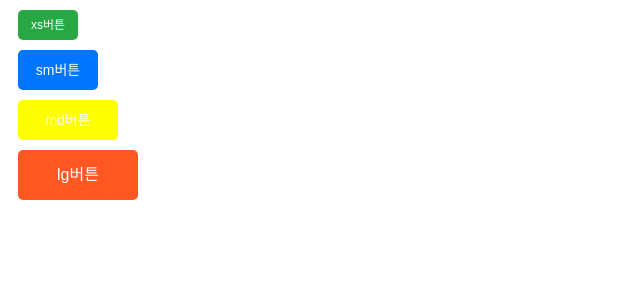
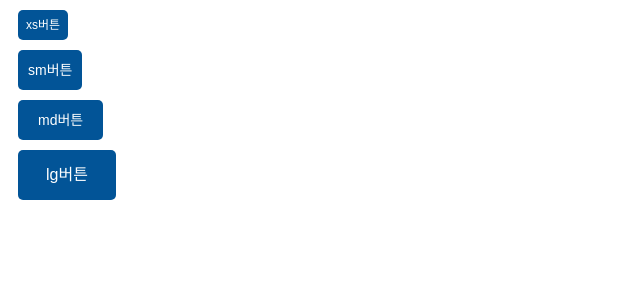
Before and after one commit to Hyeyeon-Ko/pur-ui2, a Next.js app: page /main in a window 1280 px wide. Shown: the top 300 px of the page, without its empty margins (0-640 px from the left). Built offline with nearby package versions, Linux system fonts and the light colour scheme.

Commit message:
Feat: 아톰 ui 컴포넌트

```diff
--- a/app/globals.css
+++ b/app/globals.css
@@ -1,8 +1,6 @@
 :root {
   /* sm Button */
-  --sm-width: 80px;
   --sm-height: 40px;
-  --sm-backgroundColor: #0075ff;
   --sm-color: #ffffff;
   --sm-borderRadius: 5px;
   --sm-border: none;
@@ -17,9 +15,7 @@
   --sm-padding: 10px;
 
   /* Es Button */
-  --xs-width: 60px;
   --xs-height: 30px;
-  --xs-backgroundColor: #28a745;
   --xs-color: #ffffff;
   --xs-borderRadius: 5px;
   --xs-border: none;
@@ -34,9 +30,7 @@
   --xs-padding: 8px;
 
   /* Lg Button */
-  --md-width: 100px;
   --md-height: 40px;
-  --md-backgroundColor: yellow;
   --md-color: #ffffff;
   --md-borderRadius: 5px;
   --md-border: none;
@@ -48,12 +42,10 @@
   --md-fontSize: 14px;
   --md-margin: 5px;
   --md-justifyContent: center;
-  --md-padding: 10px;
+  --md-padding: 20px;
 
   /* Lg Button */
-  --lg-width: 120px;
   --lg-height: 50px;
-  --lg-backgroundColor: #ff5722;
   --lg-color: #ffffff;
   --lg-borderRadius: 5px;
   --lg-border: none;
@@ -65,5 +57,5 @@
   --lg-fontSize: 16px;
   --lg-margin: 5px;
   --lg-justifyContent: center;
-  --lg-padding: 12px;
+  --lg-padding: 20px 28px;
 }
--- a/app/main/page.tsx
+++ b/app/main/page.tsx
@@ -1,6 +1,7 @@
 "use client";
 
-import Button from "@/components/ui/Button";
+import Button from "@/components/ui/button/Button";
+import Input from "@/components/ui/input/Input";
 import React from "react";
 
 const MainPage = () => {
@@ -14,23 +15,27 @@ const MainPage = () => {
         mode="xs"
         content="xs버튼"
         customStyle={{ margin: "10px" }}
+        color="Blue_B_Default"
         onClick={handleClick}
       />
       <Button
         mode="sm"
         content="sm버튼"
         customStyle={{ margin: "10px" }}
+        color="Blue_B_Default"
         onClick={handleClick}
       />
       <Button
         mode="md"
         content="md버튼"
         customStyle={{ margin: "10px" }}
+        color="Blue_B_Default"
         onClick={handleClick}
       />
       <Button
         mode="lg"
         content="lg버튼"
+        color="Blue_B_Default"
         customStyle={{ margin: "10px" }}
         onClick={handleClick}
       />
--- a/components/ui/Button.tsx
+++ /dev/null
@@ -1,29 +0,0 @@
-import React, { CSSProperties } from "react";
-import styles from "./Button.module.css";
-
-export type ButtonMode = "sm" | "xs" | "lg" | "md" | undefined;
-
-interface ButtonProps {
-    mode?: ButtonMode;
-    customStyle?: CSSProperties;
-    content?: string;
-    onClick?: () => void;
-  }
-
-  const Button: React.FC<ButtonProps> = ({
-    mode = "md",
-    customStyle,
-    content,
-    onClick,
-  }) => {
-    const modeClass = styles[mode];
-
-    return (
-      <button className={`${styles.button} ${modeClass}`} style={customStyle} onClick={onClick}>
-        {content}
-      </button>
-
-    );
-  };
-
-  export default Button;
--- /dev/null
+++ b/components/ui/button/Button.tsx
@@ -0,0 +1,39 @@
+import React, { CSSProperties } from "react";
+import styles from "./Button.module.css";
+import colors from "@/app/styles/colors";
+
+export type ButtonMode = "sm" | "xs" | "lg" | "md" | undefined;
+
+interface ButtonProps {
+  mode?: ButtonMode;
+  color?: keyof typeof colors;
+  customStyle?: CSSProperties;
+  content?: string;
+  onClick?: () => void;
+}
+
+const Button: React.FC<ButtonProps> = ({
+  mode = "md",
+  color,
+  customStyle,
+  content,
+  onClick,
+}) => {
+  const modeClass = styles[mode];
+  const backgroundColor = color ? colors[color] : "initial";
+
+  return (
+    <button
+      className={`${styles.button} ${modeClass}`}
+      style={{
+        ...customStyle,
+        backgroundColor,
+      }}
+      onClick={onClick}
+    >
+      {content}
+    </button>
+  );
+};
+
+export default Button;
--- a/components/ui/button.module.css
+++ b/components/ui/button/button.module.css
@@ -4,9 +4,10 @@
 }
 
 .button:hover {
-  background-color: #fff;
-  border: 1px solid transparent;
-  color: #1428a0;
+  background-color: #ecf8fd !important;
+  border: 1px solid #025497;
+  color: #025497;
+  transition: all 0.1s ease;
 }
 
 .sm {
--- /dev/null
+++ b/components/ui/input/Input.tsx
@@ -0,0 +1,36 @@
+import React, { CSSProperties } from "react";
+import styles from "./Input.module.css";
+import colors from "@/app/styles/colors";
+
+export type InputMode = "sm" | "xs" | "lg" | "md" | undefined;
+
+interface InputProps {
+  mode?: InputMode;
+  color?: keyof typeof colors;
+  customStyle?: CSSProperties;
+  placeholder?: string;
+  onClick?: () => void;
+}
+
+const Input: React.FC<InputProps> = ({
+  mode = "md",
+  color,
+  customStyle,
+  placeholder,
+}) => {
+  const modeClass = styles[mode];
+  const borderColor = color ? colors[color] : "initial";
+
+  return (
+    <input
+      className={`${styles.input} ${modeClass}`}
+      style={{
+        ...customStyle,
+        borderColor,
+      }}
+      placeholder={placeholder}
+    />
+  );
+};
+
+export default Input;
--- /dev/null
+++ b/components/ui/input/input.module.css
@@ -0,0 +1,83 @@
+.button {
+  transition: all 0.1s ease;
+  cursor: pointer;
+}
+
+.button:hover {
+  background-color: #ecf8fd !important;
+  border: 1px solid #025497;
+  color: #025497;
+  transition: all 0.1s ease;
+}
+
+.sm {
+  width: var(--sm-width);
+  height: var(--sm-height);
+  background-color: var(--sm-backgroundColor);
+  color: var(--sm-color);
+  border-radius: var(--sm-borderRadius);
+  border: var(--sm-border);
+  text-align: var(--sm-textAlign);
+  font-weight: var(--sm-fontWeight);
+  display: var(--sm-display);
+  line-height: var(--sm-lineHeight);
+  align-items: var(--sm-alignItems);
+  font-size: var(--sm-fontSize);
+  margin: var(--sm-margin);
+  justify-content: var(--sm-justifyContent);
+  padding: var(--sm-padding);
+}
+
+.xs {
+  width: var(--xs-width);
+  height: var(--xs-height);
+  background-color: var(--xs-backgroundColor);
+  color: var(--xs-color);
+  border-radius: var(--xs-borderRadius);
+  border: var(--xs-border);
+  text-align: var(--xs-textAlign);
+  font-weight: var(--xs-fontWeight);
+  display: var(--xs-display);
+  line-height: var(--xs-lineHeight);
+  align-items: var(--xs-alignItems);
+  font-size: var(--xs-fontSize);
+  margin: var(--xs-margin);
+  justify-content: var(--xs-justifyContent);
+  padding: var(--xs-padding);
+}
+
+.md {
+  width: var(--md-width);
+  height: var(--md-height);
+  background-color: var(--md-backgroundColor);
+  color: var(--md-color);
+  border-radius: var(--md-borderRadius);
+  border: var(--md-border);
+  text-align: var(--md-textAlign);
+  font-weight: var(--md-fontWeight);
+  display: var(--md-display);
+  line-height: var(--md-lineHeight);
+  align-items: var(--md-alignItems);
+  font-size: var(--md-fontSize);
+  margin: var(--md-margin);
+  justify-content: var(--md-justifyContent);
+  padding: var(--md-padding);
+}
+
+.lg {
+  width: var(--lg-width);
+  height: var(--lg-height);
+  background-color: var(--lg-backgroundColor);
+  color: var(--lg-color);
+  border-radius: var(--lg-borderRadius);
+  border: var(--lg-border);
+  text-align: var(--lg-textAlign);
+  font-weight: var(--lg-fontWeight);
+  display: var(--lg-display);
+  line-height: var(--lg-lineHeight);
+  align-items: var(--lg-alignItems);
+  font-size: var(--lg-fontSize);
+  margin: var(--lg-margin);
+  justify-content: var(--lg-justifyContent);
+  padding: var(--lg-padding);
+}
```
